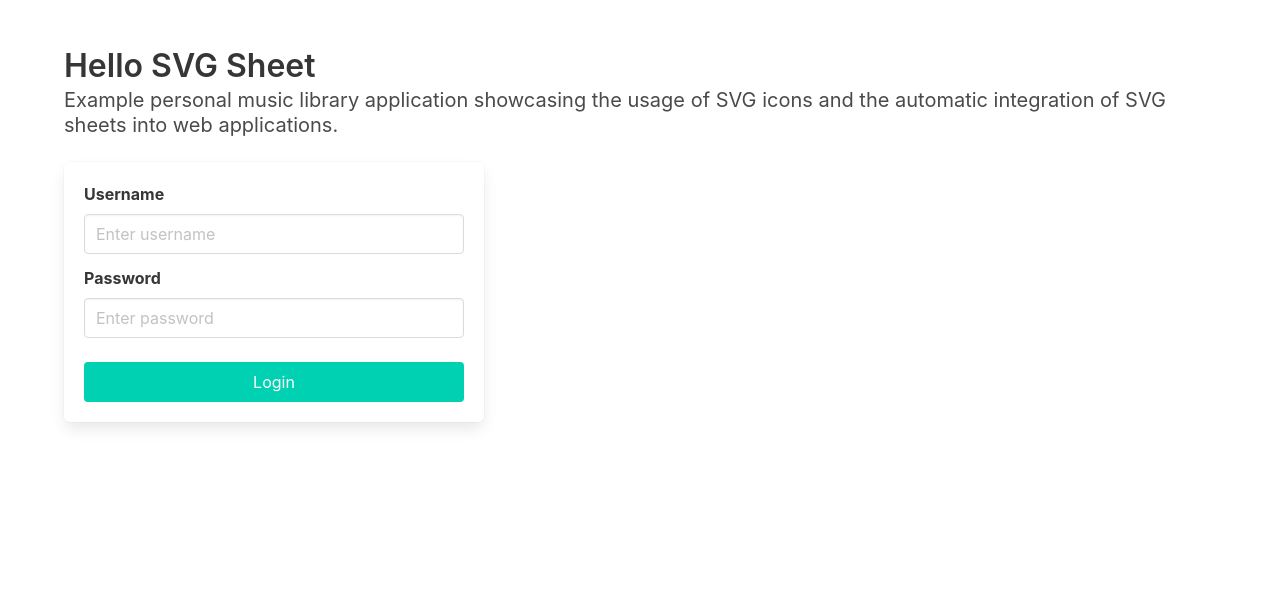
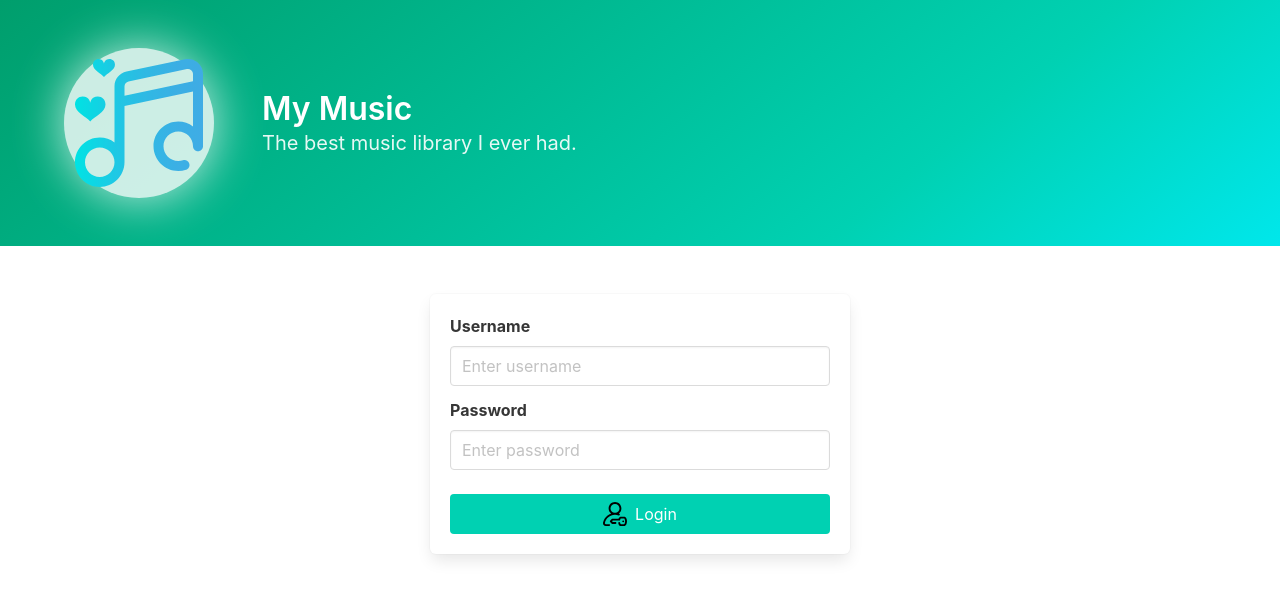
Before and after one commit to MrCube42/SVG-Sheet-Showcase, a website: page index.html in a window 1280 px wide. Drawn offline with nearby package versions, Linux system fonts and the light colour scheme.

Commit message:
feat: add simple icons and some logic

```diff
--- a/index.html
+++ b/index.html
@@ -8,14 +8,27 @@
     <link rel="stylesheet" type="text/css" href="style.css" />
   </head>
   <body>
-    <section class="section">
-      <div class="container">
-        <h1 class="title">Hello SVG Sheet</h1>
-        <p class="subtitle">
-          Example personal music library application showcasing the usage of SVG
-          icons and the automatic integration of SVG sheets into web
-          applications.
-        </p>
+    <section class="hero is-primary is-bold">
+      <div class="hero-body">
+        <div
+          class="container"
+          style="display: flex; flex-direction: row; align-items: center"
+        >
+          <div class="brand-container">
+            <img
+              width="128"
+              height="128"
+              src="assets/logos/003-romantische-musik.svg"
+            />
+          </div>
+          <div class="ml-6">
+            <h1 class="title">My Music</h1>
+            <h2 class="subtitle">The best music library I ever had.</h2>
+          </div>
+        </div>
+      </div>
+    </section>
+    <section class="section" style="display: flex; justify-content: center">
       <div
         class="box"
         style="display: flex; flex-direction: column; width: 420px"
@@ -30,17 +43,41 @@
           />
         </div>
         <div class="field">
-            <label class="label">Password</label>
+          <label class="label" style="display: flex"> Password </label>
+          <div class="control has-icons-right password">
             <input
+              id="password"
               class="input"
               type="password"
               placeholder="Enter password"
-              value=""
+              oninput="resetValidation()"
             />
-          </div>
-          <button class="button is-primary mt-3">Login</button>
+            <span id="validator" class="icon is-right">
+              <img width="16" height="16" src="assets/icons/001-warnung.svg" />
+            </span>
           </div>
         </div>
+        <button onclick="tryLogin()" class="button is-primary mt-3">
+          <img width="24" height="24" src="assets/icons/002-einloggen.svg" />
+          <span class="ml-2">Login</span>
+        </button>
+      </div>
     </section>
+    <script>
+      function tryLogin() {
+        // Simulation: Everything is invalid.
+        const invalid = true;
+
+        if (invalid) {
+          document.getElementById("password").classList.add("is-danger");
+          document.getElementById("validator").classList.add("invalid");
+        }
+      }
+
+      function resetValidation() {
+        document.getElementById("password").classList.remove("is-danger");
+        document.getElementById("validator").classList.remove("invalid");
+      }
+    </script>
   </body>
 </html>
--- a/style.css
+++ b/style.css
@@ -9,3 +9,22 @@ html,
 body {
   background: #fff;
 }
+
+.brand-container {
+  height: 150px;
+  width: 150px;
+  background: white;
+  opacity: 0.8;
+  border-radius: 50%;
+  box-shadow: 0px 0px 50px white;
+  display: flex;
+  justify-content: center;
+}
+
+.control.password .icon {
+  visibility: hidden;
+}
+
+.control.password .icon.invalid {
+  visibility: visible;
+}
```
Also changed, not shown: assets/logos/003-romantische-musik.svg (renamed from assets/icons/003-romantische-musik.svg). Lines whose indentation alone changed are shown as unchanged.
